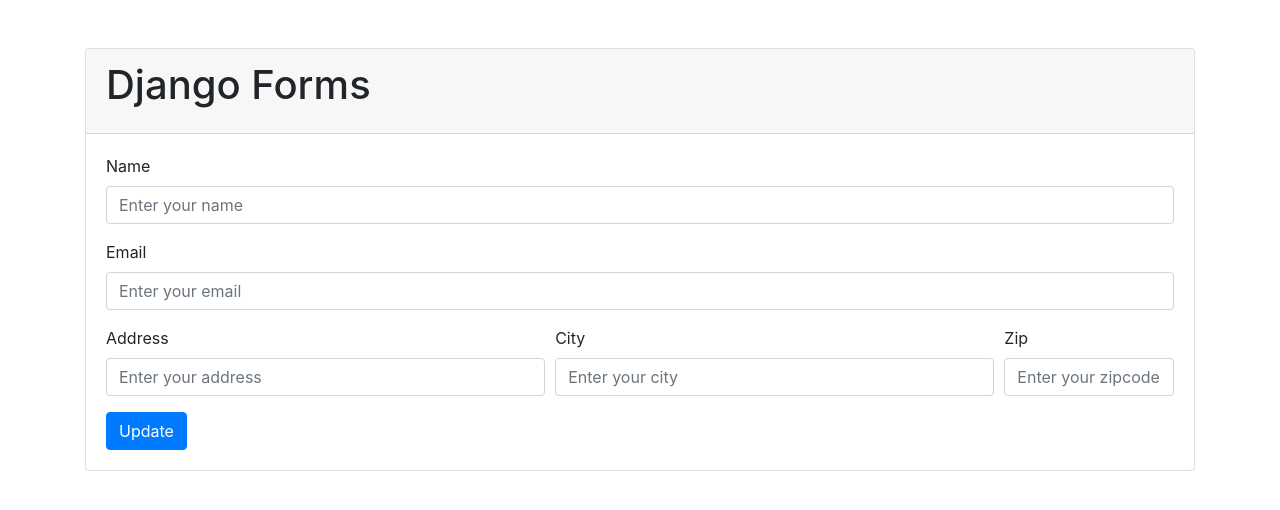
After one commit to mishajib/djlearn, a Django app: template templates/edit.html in a window 1280 px wide. The commit adds this page. Shown: the top 510 px of the page. Run offline with Django 3.2, Linux system fonts and the light colour scheme; the template is opened without the code that fills it, so the values that code supplies are empty; some libraries are stand-ins or nearby versions.

Commit message:
crud operations with mysql

```diff
--- /dev/null
+++ b/templates/edit.html
@@ -0,0 +1,59 @@
+{% extends 'layout.html' %}
+
+{% block content %}
+    <div class="container mt-5">
+        <div class="row">
+            <div class="col-md-12">
+                <div class="card">
+                    <div class="card-header">
+                        <h1 class="card-title">
+                            Django Forms
+                        </h1>
+                    </div>
+                    <div class="card-body">
+                        <form action="/contact/?id={{ row.id }}&method=edit" method="POST">
+                            {% csrf_token %}
+
+                            <div class="form-group">
+                                <label for="name">Name</label>
+                                <input type="text" class="form-control" id="name" name="name" placeholder="Enter your name"
+                                       value="{{ row.name }}">
+                            </div>
+
+                            <div class="form-group">
+                                <label for="email">Email</label>
+                                <input type="email" class="form-control" id="email" name="email" placeholder="Enter your email"
+                                       value="{{ row.email }}">
+                            </div>
+
+                            <div class="form-row">
+
+                                <div class="form-group col-md-5">
+                                    <label for="address">Address</label>
+                                    <input type="text" class="form-control" name="address" id="address" placeholder="Enter your address"
+                                           value="{{ row.address }}">
+                                </div>
+
+                                <div class="form-group col-md-5">
+                                    <label for="city">City</label>
+                                    <input type="text" class="form-control" id="city" name="city" placeholder="Enter your city"
+                                           value="{{ row.city }}">
+                                </div>
+
+                                <div class="form-group col-md-2">
+                                    <label for="zipcode">Zip</label>
+                                    <input type="text" class="form-control" id="zipcode" name="zipcode" placeholder="Enter your zipcode"
+                                           value="{{ row.zipcode }}">
+                                </div>
+
+                            </div>
+
+                            <button name="submit" type="submit" class="btn btn-primary">Update</button>
+                        </form>
+
+                    </div>
+                </div>
+            </div>
+        </div>
+    </div>
+{% endblock %}
```
Also changed, not shown: pages/views.py (+28 -14 lines), templates/contact.html (+8 -1 lines).
